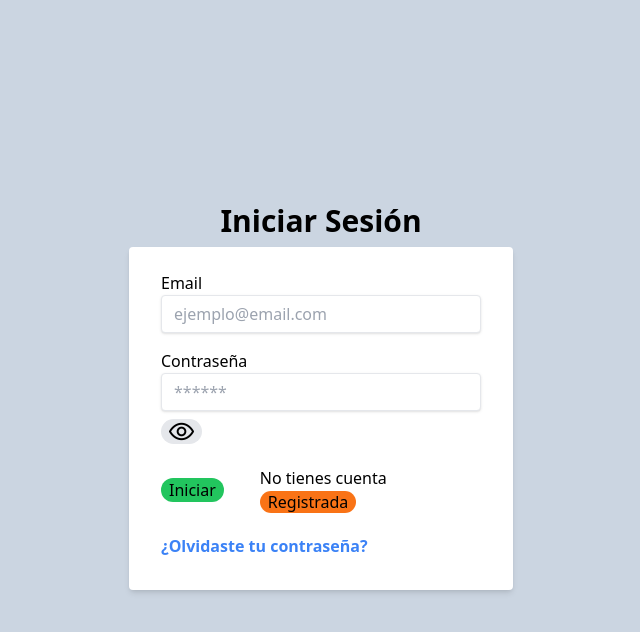
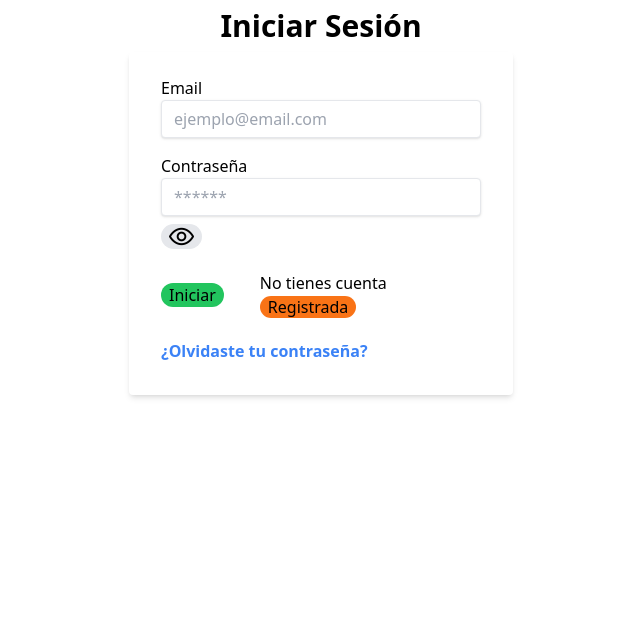
Before and after one commit to hiki-7u7/aprendiendo-matematicas, a React (Vite) app: page /Login in a window 1280 px wide. Shown: the top 632 px of the page, without its empty margins (319-959 px from the left). Built offline with nearby package versions, Linux system fonts and the light colour scheme; no server answers; the HTML template or start-up script is replaced by a standard one.

Commit message:
deleted  style

```diff
--- a/src/App.jsx
+++ b/src/App.jsx
@@ -12,7 +12,7 @@ import { Register_2 } from "./pages/Register_2.jsx";
 //funcion que exporta el componente App
 function App() {
   return (
-    <div className="bg-slate-300 h-screen flex">
+    <div>
       <AuthProvider>
         <Routes>
           <Route
```
